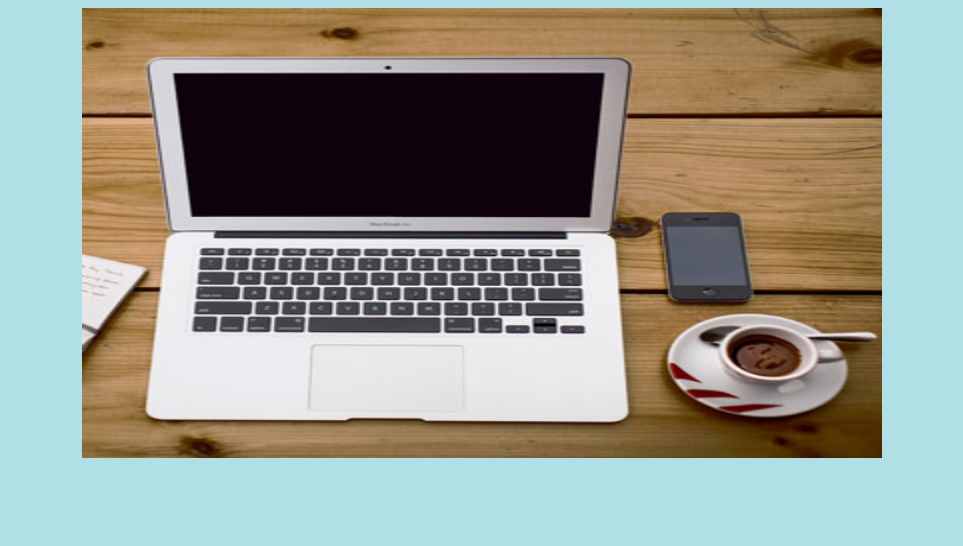
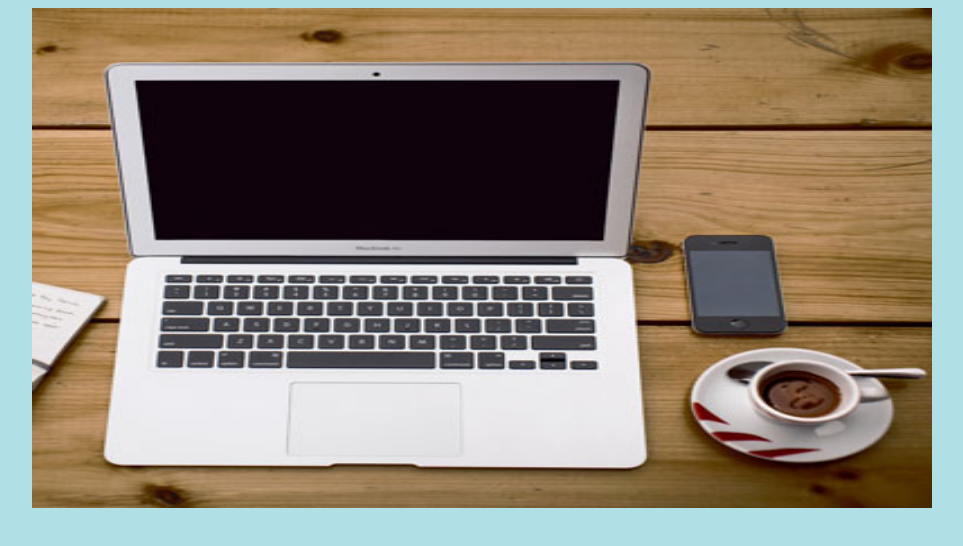
Before and after one commit to tardomanagayao/makmak, a plain HTML site: page index.html in a window 1280 px wide. Shown: the whole page, without its empty margins (158-1121 px from the left). Drawn offline with Linux system fonts and the light colour scheme.

Commit message:
Update index.html

```diff
--- a/index.html
+++ b/index.html
@@ -16,7 +16,7 @@
 
 
 
-<img src="workplace.jpg" alt="Workplace" usemap="#workmap" width="800" height="450">
+<img src="workplace.jpg" alt="Workplace" usemap="#workmap" width="900" height="500">
 
 <map name="workmap">
   <area shape="rect" coords="34,44,270,350" alt="Computer" href="computer.htm">
```
